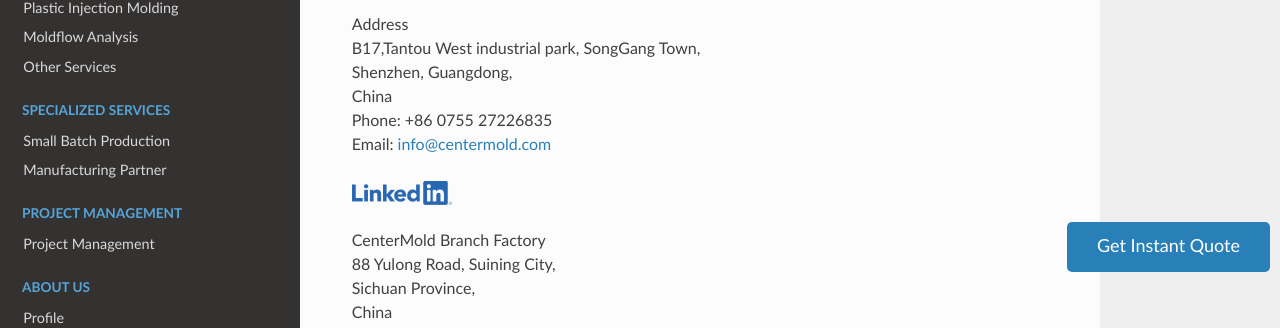
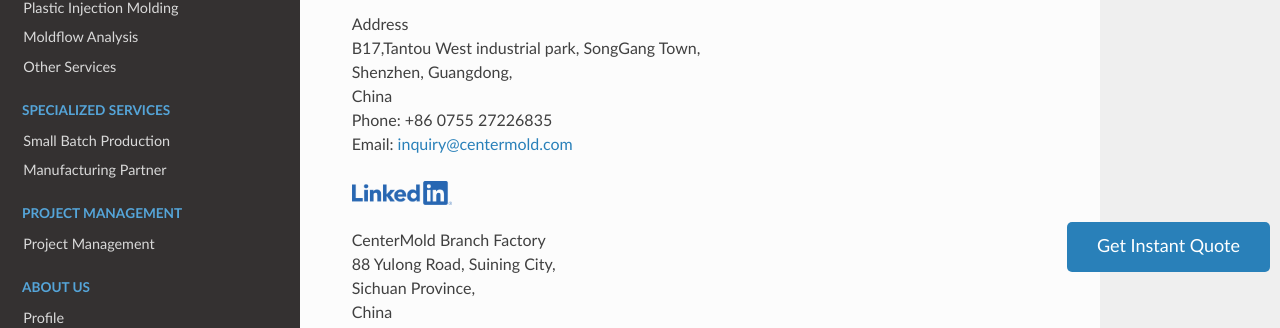
Before and after one commit to paultang/centermold, a Sphinx documentation site: the page built from source/Contact-Us.rst, in a window 1280 px wide and 900 px high. Shown: the part 203-531 px from the top of the window. Built offline with Sphinx 7.4.7 and the Read the Docs theme 2.0.0, drawn with Linux system fonts in a browser that asks for light colours; pages that are not in the unit, such as notebooks, are missing from menus.

Commit message:
Update Contact-Us.rst

```diff
--- a/source/Contact-Us.rst
+++ b/source/Contact-Us.rst
@@ -16,7 +16,7 @@ CenterMold
 | Shenzhen, Guangdong,
 | China
 | Phone: +86 0755 27226835
-| Email: info@centermold.com
+| Email: inquiry@centermold.com
 .. raw:: html
 
     <a href="https://www.linkedin.com/in/billtang72/" target="_blank">
```
